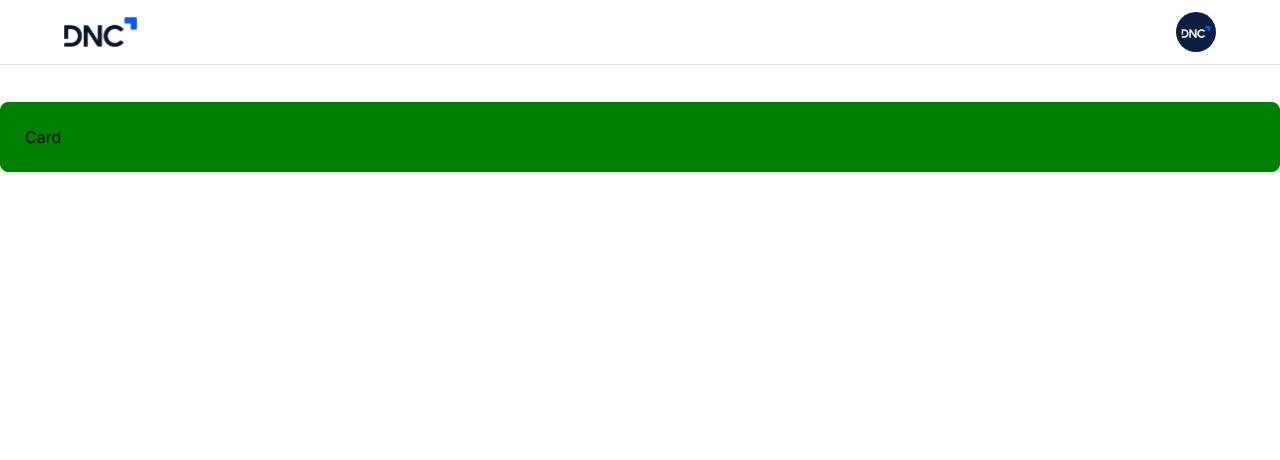
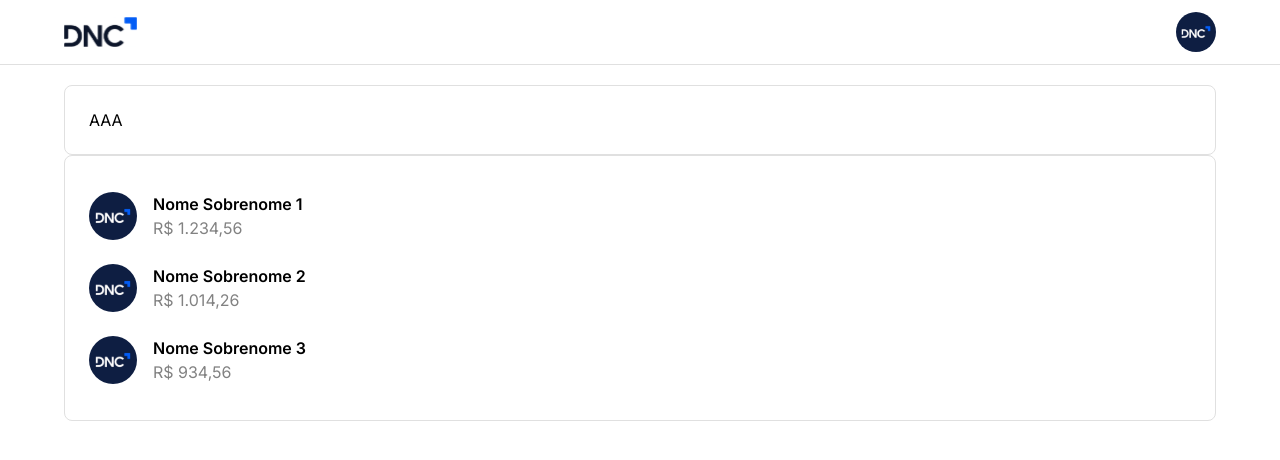
Before and after one commit to JoaoVictorDeSouza/dnc-sales-dashboard-joao, a React (Vite) app: page /home in a window 1280 px wide. Shown: the top 460 px of the page. Built offline with nearby package versions, Linux system fonts and the light colour scheme.

Commit message:
Feat: Avatars List Component

```diff
--- /dev/null
+++ b/src/components/AvatarsList.tsx
@@ -0,0 +1,46 @@
+import { StyledH2, StyledSpan } from '@/components'
+
+// MUI
+import Avatar from '@mui/material/Avatar'
+import Box from '@mui/material/Box'
+
+// UTILS
+import { pxToRem } from '@/utils'
+
+// TYPES
+import { AvatarsListsProps } from '@/types'
+
+function AvatarsList(props: AvatarsListsProps) {
+  return (
+    <>
+      {props.listData.map((item, index) => (
+        <Box
+          sx={{
+            alignItems: 'center',
+            display: 'flex',
+            padding: `${pxToRem(12)} 0`,
+          }}
+          key={index}
+        >
+          <Box>
+            <Avatar
+              alt={item.name}
+              src={item.avatar}
+              sx={{
+                width: pxToRem(48),
+                height: pxToRem(48),
+                marginRight: pxToRem(16),
+              }}
+            />
+          </Box>
+          <Box>
+            <StyledH2>{item.name}</StyledH2>
+            <StyledSpan>{item.subtitle}</StyledSpan>
+          </Box>
+        </Box>
+      ))}
+    </>
+  )
+}
+
+export default AvatarsList
--- a/src/components/Header.tsx
+++ b/src/components/Header.tsx
@@ -1,15 +1,22 @@
 import styled from 'styled-components'
 import { Link } from 'react-router-dom'
-import { Avatar, Box, Container } from '@mui/material'
+
+import { Logo } from '@/components'
+
+// MUI
+import Avatar from '@mui/material/Avatar'
+import Box from '@mui/material/Box'
+import Container from '@mui/material/Container'
+
+// UTILS
 import { pxToRem } from '@/utils'
-import { Logo } from './Logo'
 
 const StyledHeader = styled.header`
-  background-image: ${(props) => props.theme.appBackground};
-  border-bottom: ${pxToRem(1)} solid ${({ theme }) => theme.appDefaultStroke};
-  margin-bottom: ${pxToRem(37)};
+  background-color: ${(props) => props.theme.appBackground};
+  border-bottom: ${pxToRem(1)} solid ${(props) => props.theme.appDefaultStroke};
   width: 100%;
 `
+
 function Header() {
   return (
     <StyledHeader>
--- a/src/components/index.ts
+++ b/src/components/index.ts
@@ -1,3 +1,4 @@
+export { default as AvatarsList } from './AvatarsList'
 export { default as FormComponent } from './FormComponent'
 export { default as Header } from './Header'
 export * from './BannerImage'
--- a/src/pages/Home.tsx
+++ b/src/pages/Home.tsx
@@ -1,10 +1,38 @@
-import { CardComponent, Header } from '@/components'
+import { AvatarsList, CardComponent, Header } from '@/components'
 
+// MUI
+import Container from '@mui/material/Container'
+
+// UTILS
+import { currencyConverter } from '@/utils'
+const mockListData = [
+  {
+    avatar: '/dnc-avatar.svg',
+    name: 'Nome Sobrenome 1',
+    subtitle: currencyConverter(1234.56),
+  },
+  {
+    avatar: '/dnc-avatar.svg',
+    name: 'Nome Sobrenome 2',
+    subtitle: currencyConverter(1014.26),
+  },
+  {
+    avatar: '/dnc-avatar.svg',
+    name: 'Nome Sobrenome 3',
+    subtitle: currencyConverter(934.56),
+  },
+]
 function Home() {
   return (
     <>
       <Header />
-      <CardComponent className="success">Card</CardComponent>
+      <br />
+      <Container maxWidth="lg">
+        <CardComponent>AAA</CardComponent>
+        <CardComponent>
+          <AvatarsList listData={mockListData} />
+        </CardComponent>
+      </Container>
     </>
   )
 }
--- a/src/types/index.ts
+++ b/src/types/index.ts
@@ -1,3 +1,4 @@
+export * from './avatarsLists'
 export * from './theme'
 export * from './typographies'
 export * from './formComponent'
--- /dev/null
+++ b/src/utils/currencyConverter.ts
@@ -0,0 +1,11 @@
+/**
+ * Converts to BRL currency format
+ * @param value - Number to be converted
+ * @returns Converted BRL string
+ */
+export function currencyConverter(value: number): string {
+  return new Intl.NumberFormat('pt-BR', {
+    style: 'currency',
+    currency: 'BRL',
+  }).format(value)
+}
--- a/src/utils/index.ts
+++ b/src/utils/index.ts
@@ -1 +1,2 @@
+export * from './currencyConverter'
 export * from './pxToRem'
```
Also changed, not shown: src/types/avatarsLists.d.ts (added, +9 -0 lines).
